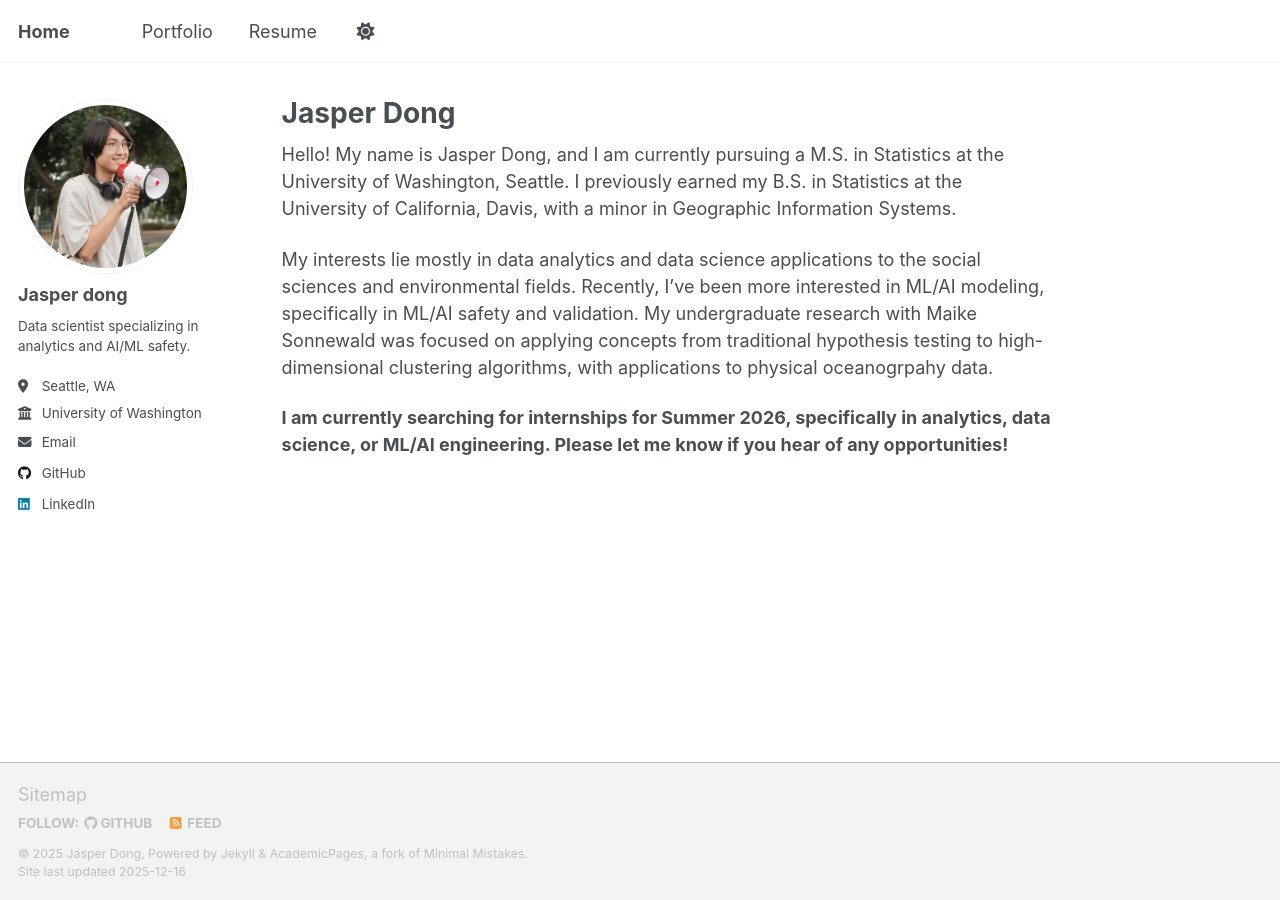
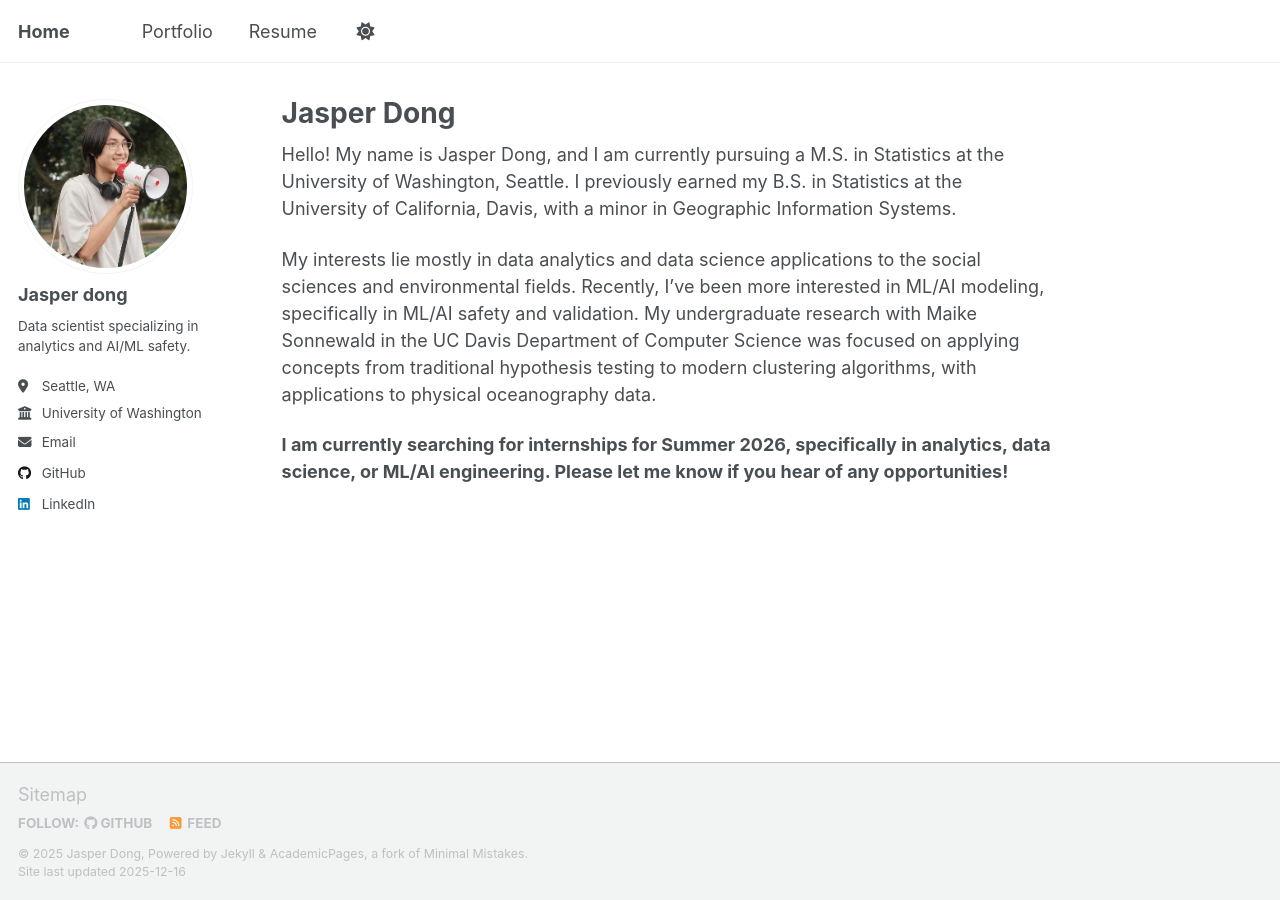
Before and after one commit to jmudong/jmudong.github.io, a Jekyll site: the page built from _pages/about.md, in a window 1280 px wide. Built offline with Jekyll 4.4.1, drawn with Linux system fonts in a browser that asks for light colours; a script that is not in the unit is left out.

Commit message:
Update about.md

```diff
--- a/_pages/about.md
+++ b/_pages/about.md
@@ -9,6 +9,6 @@
 
 Hello! My name is Jasper Dong, and I am currently pursuing a M.S. in Statistics at the University of Washington, Seattle. I previously earned my B.S. in Statistics at the University of California, Davis, with a minor in Geographic Information Systems.
 
-My interests lie mostly in data analytics and data science applications to the social sciences and environmental fields. Recently, I've been more interested in ML/AI modeling, specifically in ML/AI safety and validation. My undergraduate research with Maike Sonnewald was focused on applying concepts from traditional hypothesis testing to high-dimensional clustering algorithms, with applications to physical oceanogrpahy data.
+My interests lie mostly in data analytics and data science applications to the social sciences and environmental fields. Recently, I've been more interested in ML/AI modeling, specifically in ML/AI safety and validation. My undergraduate research with Maike Sonnewald in the UC Davis Department of Computer Science was focused on applying concepts from traditional hypothesis testing to modern clustering algorithms, with applications to physical oceanography data.
 
 __I am currently searching for internships for Summer 2026, specifically in analytics, data science, or ML/AI engineering. Please let me know if you hear of any opportunities!__
```
